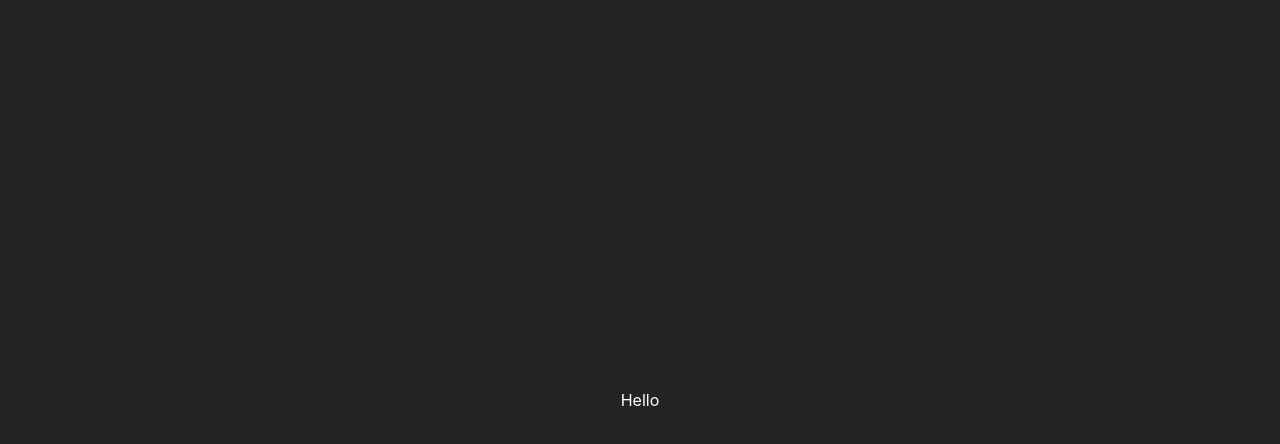
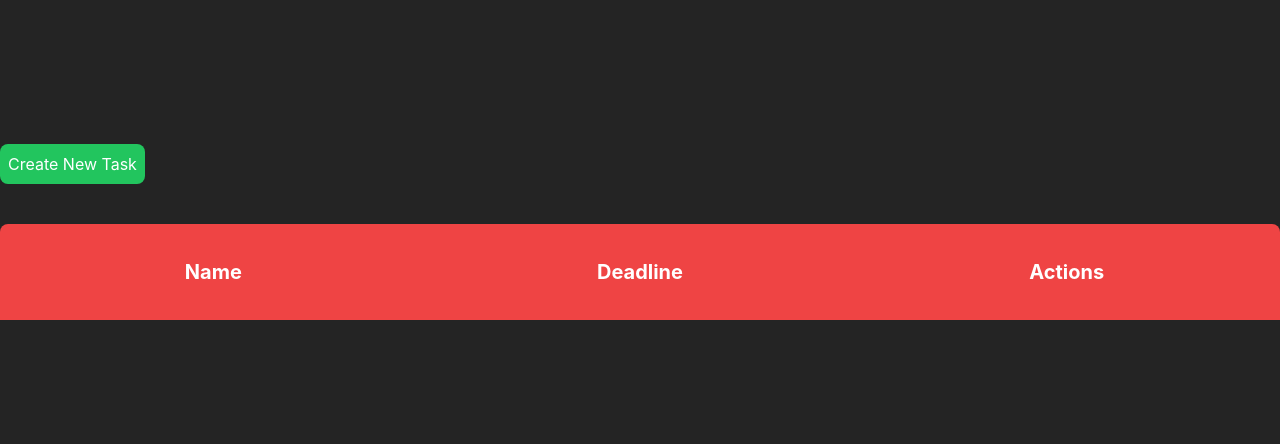
Before and after one commit to SShrimpman/TaskTrackingApplication, a Vue app: page /dashboard in a window 1280 px wide. Shown: the top 444 px of the page. Built offline with nearby package versions, Linux system fonts and the light colour scheme.

Commit message:
Added Code and Styles to TaskDashboard

```diff
--- a/src/components/TaskDashboard.vue
+++ b/src/components/TaskDashboard.vue
@@ -1,11 +1,42 @@
 <template>
-    <div class="flex justify-center items-center h-screen text-white">
-        Hello
-    </div>
+        <div class="mx-auto w-700 mt-36 text-white">
+            <button class="bg-green-500 p-2 rounded-lg mb-10">Create New Task</button>
+            <div class="grid grid-cols-3 text-center rounded-t-lg bg-red-500 h-24 content-center">
+                <div v-for="title in titles" class="font-lg font-bold text-xl"> {{ title.name }} </div>
+            </div>
+            <div class="bg-black rounded-b-lg">
+                <div v-for="task in getTasks" :key="task.id" class="grid grid-cols-3 w-full text-center h-24 content-center">
+                    <div>{{ task.name }}</div>
+                    <div>{{ task.deadline }}</div>
+                    <div class="space-x-2">
+                        <button class="bg-blue-700 p-1 rounded-md">Edit</button>
+                        <button class="bg-red-700 p-1 rounded-md">Delete</button>
+                    </div>
+                </div>
+            </div>
+        </div>
 </template>
 
 <script>
+import { taskStore } from '../store/taskStore';
+import { mapState } from 'pinia'
+
     export default {
-
+        setup() {
+        const taskStoreT = taskStore()
+        return { taskStoreT }
+    },
+        data() {
+            return {
+                titles: [
+                    { name: "Name" },
+                    { name: "Deadline" },
+                    { name: "Actions" }
+                ]
+            }
+        },
+        computed: {
+            ...mapState(taskStore, ['getTasks'])
+        }
     }
 </script>
```
